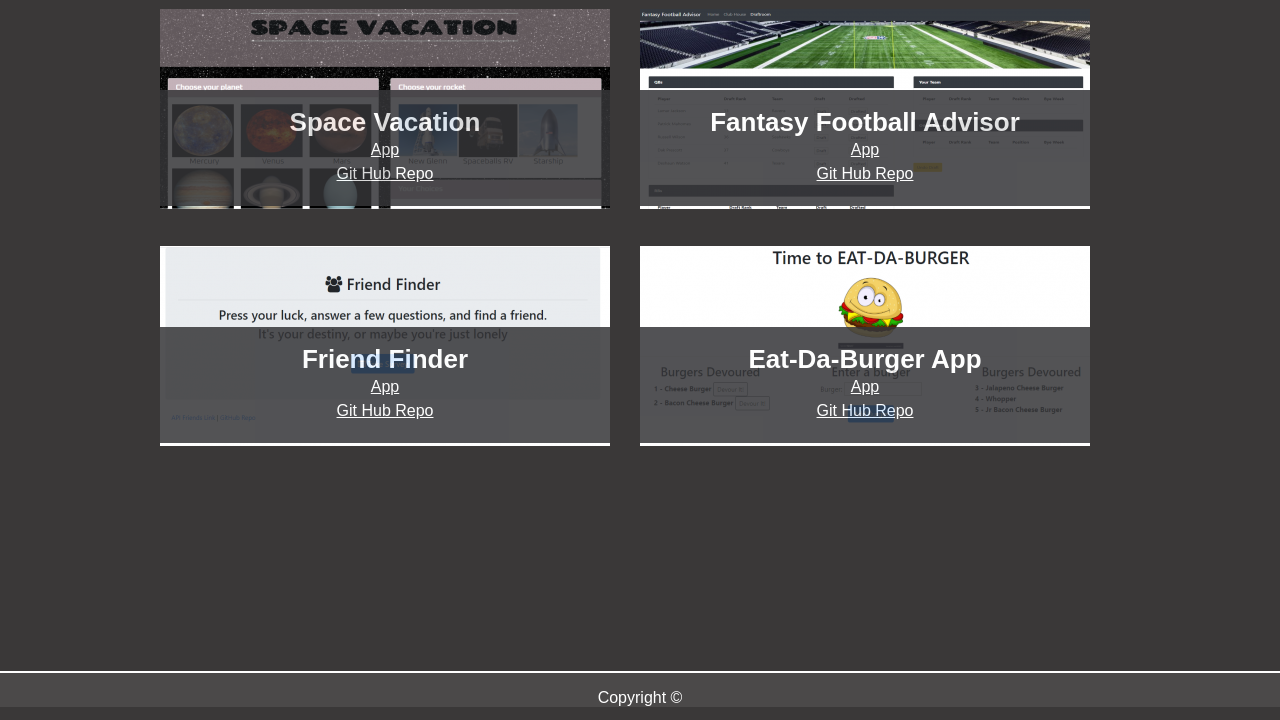
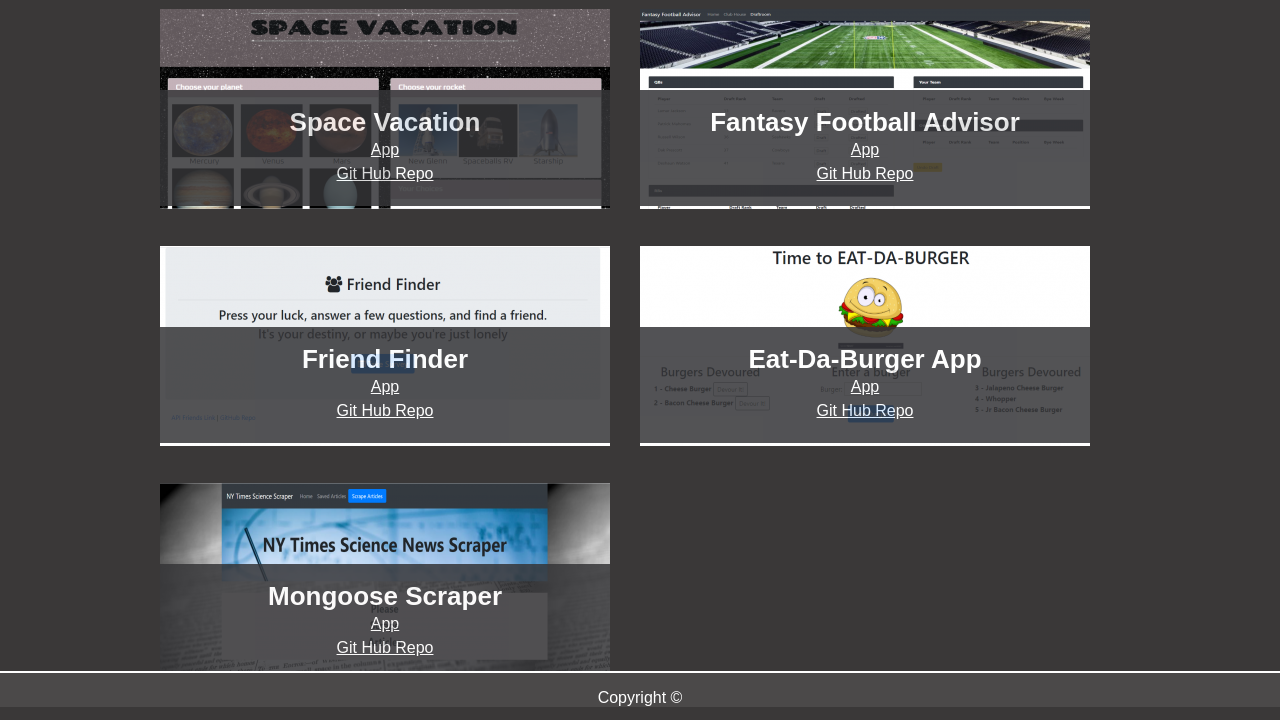
Before and after one commit to cshanebrown78/updated_portfolio2, a plain HTML site: page portfolio.html in a window 1280 px wide. Shown: the part 93-813 px from the top of the page. Drawn offline with Linux system fonts and the light colour scheme.

Commit message:
added homework 17

```diff
--- a/portfolio.html
+++ b/portfolio.html
@@ -75,6 +75,18 @@
                 </div>
             </div>
         </div>
+        <div class="row">
+            <div class="column-p">
+                <div id="pic1">
+                    <img src="assets/images/scraper.PNG" alt="NYTimes Scraper">
+                    <div id="pictext1">
+                        <strong>Mongoose Scraper</strong><br>
+                        <a href="https://glacial-everglades-44232.herokuapp.com/">App</a><br>
+                        <a href="https://github.com/cshanebrown78/web-scraper">Git Hub Repo</a>
+                    </div>
+                </div>
+            </div>
+        </div>
     </div>
 
     <footer>
```
Also changed, not shown: assets/images/scraper.PNG (added).
